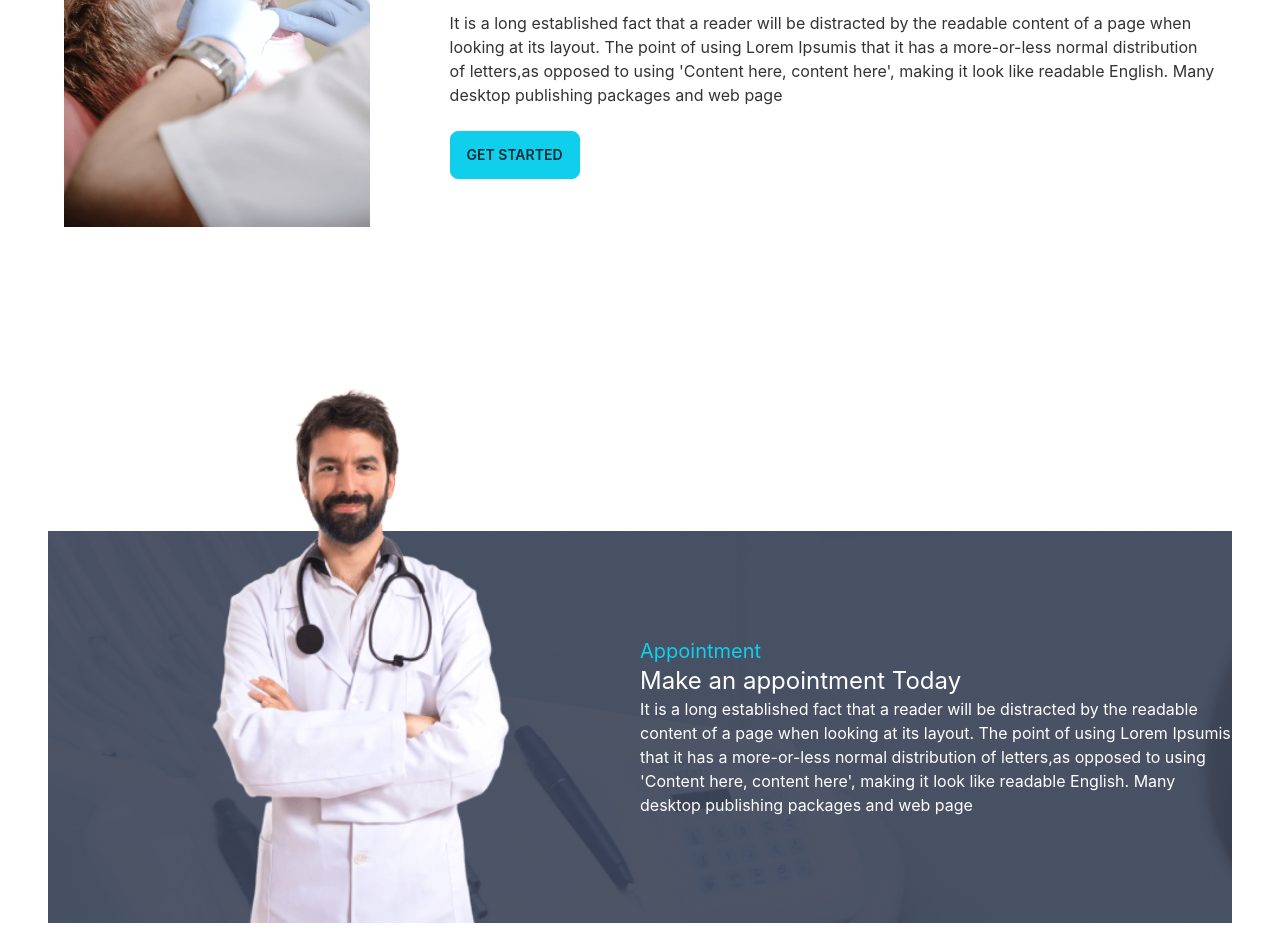
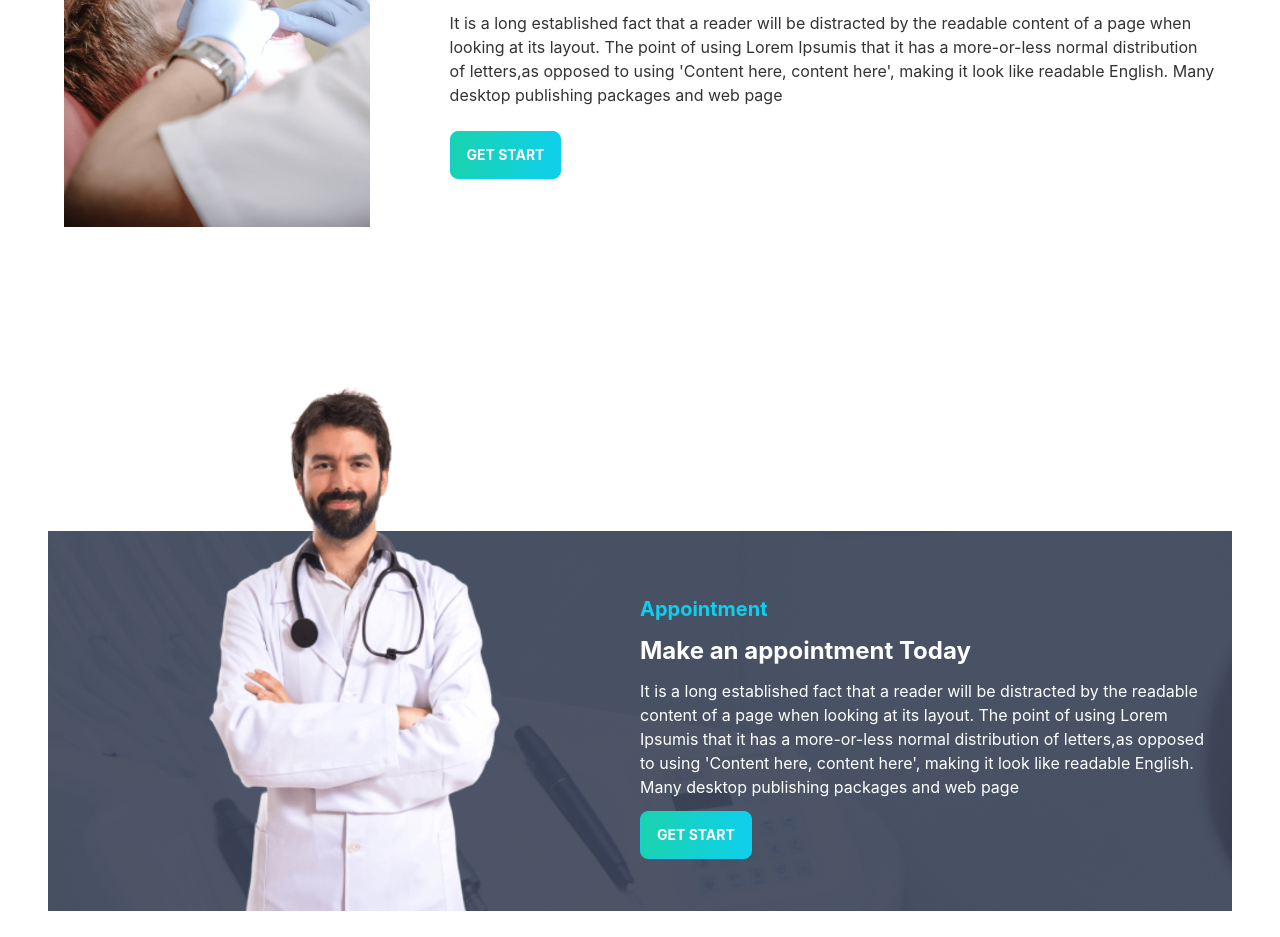
Before and after one commit to sajib359/doctors-portals-client, a React (Create React App) app: page / in a window 1280 px wide. Shown: the part 1860-2797 px from the top of the page. Built offline with nearby package versions, Linux system fonts and the light colour scheme.

Commit message:
testimonials section

```diff
--- a/src/Pages/Home/Banner.js
+++ b/src/Pages/Home/Banner.js
@@ -1,6 +1,7 @@
 import React from "react";
 import chair from "../../assets/images/chair.png"
 import background from "../../assets/images/bg.png"
+import PrimaryButton from "../Shared/PrimaryButton";
 const Banner = () => {
   return (
     <div style={{
@@ -17,7 +18,7 @@ const Banner = () => {
           <p class="py-6 ">
           Lorem Ipsum is simply dummy text of the printing and typesetting industry. Lorem Ipsum has been the industry's standard dummy text ever since the.
           </p>
-          <button class="btn btn-primary text-white font-bold bg-gradient-to-r from-secondary to-primary">Get Started</button>
+          <PrimaryButton>Get Started</PrimaryButton>
         </div>
       </div>
     </div>
--- a/src/Pages/Home/Home.js
+++ b/src/Pages/Home/Home.js
@@ -3,6 +3,7 @@ import Banner from './Banner';
 import Info from './Info';
 import MakeAppointment from './MakeAppointment';
 import Services from './Services';
+import Testimonials from './Testimonials';
 
 const Home = () => {
     return (
@@ -11,6 +12,7 @@ const Home = () => {
             <Info></Info>
             <Services></Services>
             <MakeAppointment></MakeAppointment>
+            <Testimonials></Testimonials>
         </div>
     );
 };
--- a/src/Pages/Home/MakeAppointment.js
+++ b/src/Pages/Home/MakeAppointment.js
@@ -1,6 +1,7 @@
 import React from 'react';
 import doctor from '../../assets/images/doctor.png'
 import appointment from '../../assets/images/appointment.png'
+import PrimaryButton from '../Shared/PrimaryButton';
 
 const MakeAppointment = () => {
     return (
@@ -12,10 +13,12 @@ const MakeAppointment = () => {
             <div className='flex-1 hidden lg:block'>
                 <img className='mt-[-100px] md:mt-[-100px] lg:mt-[-200px]' src={doctor} alt="" />
             </div>
-            <div className='flex-1 text-white'>
-                <h3 className='text-xl text-primary'>Appointment</h3>
-                <h2 className='text-2xl '>Make an appointment Today</h2>
-                <p>It is a long established fact that a reader will be distracted by the readable content of a page when looking at its layout. The point of using Lorem Ipsumis that it has a more-or-less normal distribution of letters,as opposed to using 'Content here, content here', making it look like readable English. Many desktop publishing packages and web page</p>
+            <div className='flex-1 p-3'>
+                <h3 className='text-xl text-primary mt-3 font-bold'>Appointment</h3>
+                <h2 className='text-2xl mt-3 mb-3 font-bold  text-white'>Make an appointment Today</h2>
+                <p className='mb-3  text-white'>It is a long established fact that a reader will be distracted by the readable content of a page when looking at its layout. The point of using Lorem Ipsumis that it has a more-or-less normal distribution of letters,as opposed to using 'Content here, content here', making it look like readable English. Many desktop publishing packages and web page</p>
+
+                <PrimaryButton>Get Start</PrimaryButton>
             </div>
 
         </section>
--- /dev/null
+++ b/src/Pages/Home/Review.js
@@ -0,0 +1,21 @@
+import React from 'react';
+
+const Review = (review) => {
+    return (
+        <div class="card w-96 bg-base-100 shadow-xl">
+            <div class="card-body">
+
+                <p>Lorem ipsum dolor sit amet consectetur adipisicing elit. Quibusdam iure reprehenderit veritatis cumque cupiditate quasi quidem libero velit aliquam harum?</p>
+
+                <div class="avatar">
+                    <div class="w-24 rounded-full ring ring-primary ring-offset-base-100 ring-offset-2">
+                        <img src="https://api.lorem.space/image/face?hash=3174"/>
+                    </div>
+                </div>
+
+            </div>
+        </div>
+    );
+};
+
+export default Review;
--- a/src/Pages/Home/Services.js
+++ b/src/Pages/Home/Services.js
@@ -4,6 +4,7 @@ import Cavity from '../../assets/images/cavity.png'
 import Whitening from '../../assets/images/whitening.png'
 import Treatment from '../../assets/images/treatment.png'
 import Service from './Service';
+import PrimaryButton from '../Shared/PrimaryButton';
 const Services = () => {
     const Services = [
         {
@@ -43,7 +44,7 @@ const Services = () => {
                     <div>
                         <h1 class="text-5xl font-bold">Exceptional Dental Care, on Your Terms</h1>
                         <p class="py-6">It is a long established fact that a reader will be distracted by the readable content of a page when looking at its layout. The point of using Lorem Ipsumis that it has a more-or-less normal distribution of letters,as opposed to using 'Content here, content here', making it look like readable English. Many desktop publishing packages and web page</p>
-                        <button class="btn btn-primary">Get Started</button>
+                        <PrimaryButton>Get Start</PrimaryButton>
                     </div>
                 </div>
             </div>
--- /dev/null
+++ b/src/Pages/Home/Testimonials.js
@@ -0,0 +1,58 @@
+import React from 'react';
+import quote from '../../assets/icons/quote.svg'
+import people1 from '../../assets/images/people1.png'
+import people2 from '../../assets/images/people2.png'
+import people3 from '../../assets/images/people3.png'
+import Review from './Review';
+
+const Testimonials = () => {
+    const reviews = [
+        {
+            _id: 1,
+            name: 'Winson Herry',
+            city: 'California',
+            review: 'It is a long established fact that by the readable content of a lot layout. The point of using Lorem a more-or-less normal distribu to using Content here, content',
+            img:people1
+
+        },
+        {
+            _id: 2,
+            name: 'Winson Herry',
+            city: 'California',
+            review: 'It is a long established fact that by the readable content of a lot layout. The point of using Lorem a more-or-less normal distribu to using Content here, content',
+            img: people2
+
+        },
+        {
+            _id: 3,
+            name: 'Winson Herry',
+            city: 'California',
+            review: 'It is a long established fact that by the readable content of a lot layout. The point of using Lorem a more-or-less normal distribu to using Content here, content',
+            img: people3
+
+        }
+    ]
+    return (
+        <section className='my-20'>
+            <div className='flex justify-between '>
+                <div>
+                    <h3 className='text-xl text-primary font-bold'>Testimonials</h3>
+                    <h2 className='text-3xl'>What Our Patients Says</h2>
+                </div>
+                <div>
+                    <img className='w-24 lg:w-48' src={quote} alt="" />
+                </div>
+            </div>
+            <div className='grid grid-cols-1 md:grid-cols-2 lg:grid-cols-3 gap-5'>
+                {
+                    reviews.map(review =><Review
+                        key={review._id}
+                        review={review}
+                    ></Review>)
+                }
+            </div>
+        </section>
+    );
+};
+
+export default Testimonials;
--- a/src/Pages/Shared/Navbar.js
+++ b/src/Pages/Shared/Navbar.js
@@ -14,10 +14,10 @@ const Navbar = () => {
         <div class="navbar bg-base-100 ">
   <div class="navbar-start">
     <div class="dropdown">
-      <label tabindex="0" class="btn btn-ghost lg:hidden">
-        <svg xmlns="http://www.w3.org/2000/svg" class="h-5 w-5" fill="none" viewBox="0 0 24 24" stroke="currentColor"><path stroke-linecap="round" stroke-linejoin="round" stroke-width="2" d="M4 6h16M4 12h8m-8 6h16" /></svg>
+      <label tabIndex="0" class="btn btn-ghost lg:hidden">
+        <svg xmlns="http://www.w3.org/2000/svg" class="h-5 w-5" fill="none" viewBox="0 0 24 24" stroke="currentColor"><path strokeLinecap="round" strokeLinejoin="round" strokeWidth="2" d="M4 6h16M4 12h8m-8 6h16" /></svg>
       </label>
-      <ul tabindex="0" class="menu menu-compact dropdown-content mt-3 p-2 shadow bg-base-100 rounded-box w-52">
+      <ul tabIndex="0" class="menu menu-compact dropdown-content mt-3 p-2 shadow bg-base-100 rounded-box w-52">
         {MenuItems}
       </ul>
     </div>
--- /dev/null
+++ b/src/Pages/Shared/PrimaryButton.js
@@ -0,0 +1,11 @@
+import React from 'react';
+
+const PrimaryButton = ({children}) => {
+    return (
+        <div>
+           <button class="btn btn-primary text-white font-bold bg-gradient-to-r from-secondary to-primary">{children}</button>
+        </div>
+    );
+};
+
+export default PrimaryButton;
```
